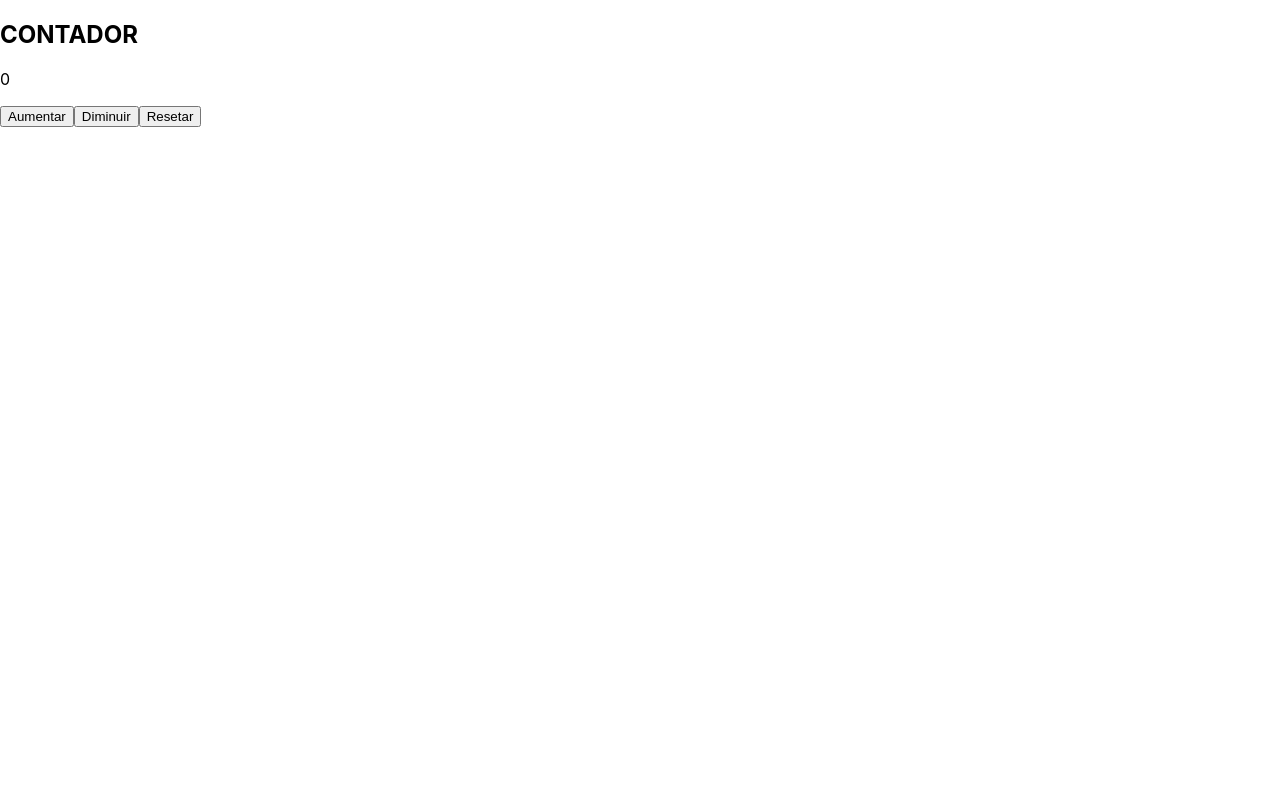
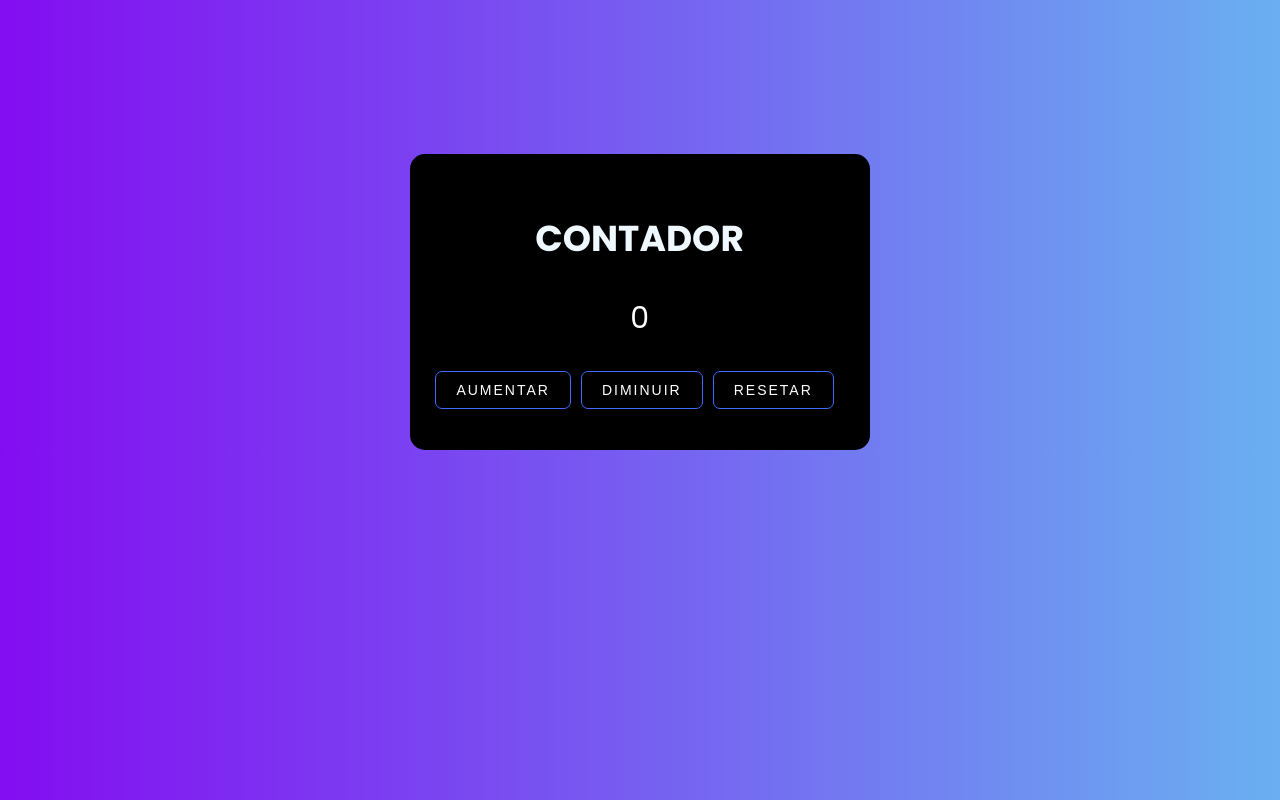
Before and after one commit to alanisribeiro/ProjetoReactContador, a React (Create React App) app: page / in a window 1280 px wide. Built offline with nearby package versions, Linux system fonts and the light colour scheme.

Commit message:
Update index.css

```diff
--- a/src/index.css
+++ b/src/index.css
@@ -1,13 +1,109 @@
+@import url('https://fonts.googleapis.com/css2?family=Kaushan+Script&family=Montserrat:ital,wght@0,100;0,200;0,300;0,400;0,500;0,600;0,700;0,800;0,900;1,100;1,200;1,300;1,400;1,500;1,600;1,700;1,800;1,900&family=Nanum+Myeongjo:wght@400;700;800&family=Outfit:wght@100;200;300;400;500;600;700;800;900&family=Poppins:wght@100;200;300;400;500;600;700&family=Roboto:wght@100;300;400;500;700&display=swap');
+
+
 body {
   margin: 0;
-  font-family: -apple-system, BlinkMacSystemFont, 'Segoe UI', 'Roboto', 'Oxygen',
-    'Ubuntu', 'Cantarell', 'Fira Sans', 'Droid Sans', 'Helvetica Neue',
-    sans-serif;
+  font-family: 'Poppins', sans-serif;
   -webkit-font-smoothing: antialiased;
   -moz-osx-font-smoothing: grayscale;
+  text-align: center;
+  background: linear-gradient(90deg,#830df1,#6ab0f1);
 }
 
-code {
-  font-family: source-code-pro, Menlo, Monaco, Consolas, 'Courier New',
-    monospace;
+h2{
+  font-size: 36px;
+  display: flex;
+  justify-content: center;
+  margin-top: 10%;
+  color: aliceblue;
+
 }
+
+.box{
+  margin-left: 32%;
+  margin-top: 12%;
+  height: 280px;
+  max-width: 410px;
+  background: #000000;
+  border-radius: 15px;
+  padding: 16px 25px 0;
+}
+
+.btn{
+  margin-right: 10px;
+  position: relative;
+  padding: 10px 20px;
+  border-radius: 7px;
+  border: 1px solid rgb(61, 106, 255);
+  font-size: 14px;
+  text-transform: uppercase;
+  font-weight: 2px;
+  letter-spacing: 2px;
+  background: transparent;
+  color: #fff;
+  overflow: hidden;
+  box-shadow: 0 0 0 0 transparent;
+  -webkit-transition: all 0.2s ease-in;
+  -moz-transition: all 0.2s ease-in;
+  transition: all 0.2s ease-in;
+}
+
+button:hover {
+  background: rgb(161, 61, 255);
+  box-shadow: 0 0 30px 5px rgba(0, 142, 236, 0.815);
+  -webkit-transition: all 0.2s ease-out;
+  -moz-transition: all 0.2s ease-out;
+  transition: all 0.2s ease-out;
+}
+
+button:hover::before {
+  -webkit-animation: sh02 0.5s 0s linear;
+  -moz-animation: sh02 0.5s 0s linear;
+  animation: sh02 0.5s 0s linear;
+}
+
+button::before {
+  content: '';
+  display: block;
+  width: 0px;
+  height: 86%;
+  position: absolute;
+  top: 7%;
+  left: 0%;
+  opacity: 0;
+  background: #fff;
+  box-shadow: 0 0 50px 30px #fff;
+  -webkit-transform: skewX(-20deg);
+  -moz-transform: skewX(-20deg);
+  -ms-transform: skewX(-20deg);
+  -o-transform: skewX(-20deg);
+  transform: skewX(-20deg);
+}
+
+@keyframes sh02 {
+  from {
+    opacity: 0;
+    left: 0%;
+  }
+
+  50% {
+    opacity: 1;
+  }
+
+  to {
+    opacity: 0;
+    left: 100%;
+  }
+}
+
+button:active {
+  box-shadow: 0 0 0 0 transparent;
+  -webkit-transition: box-shadow 0.2s ease-in;
+  -moz-transition: box-shadow 0.2s ease-in;
+  transition: box-shadow 0.2s ease-in;
+}
+
+p{
+  color: #fff;
+  font-size: 30px;
+}
```
